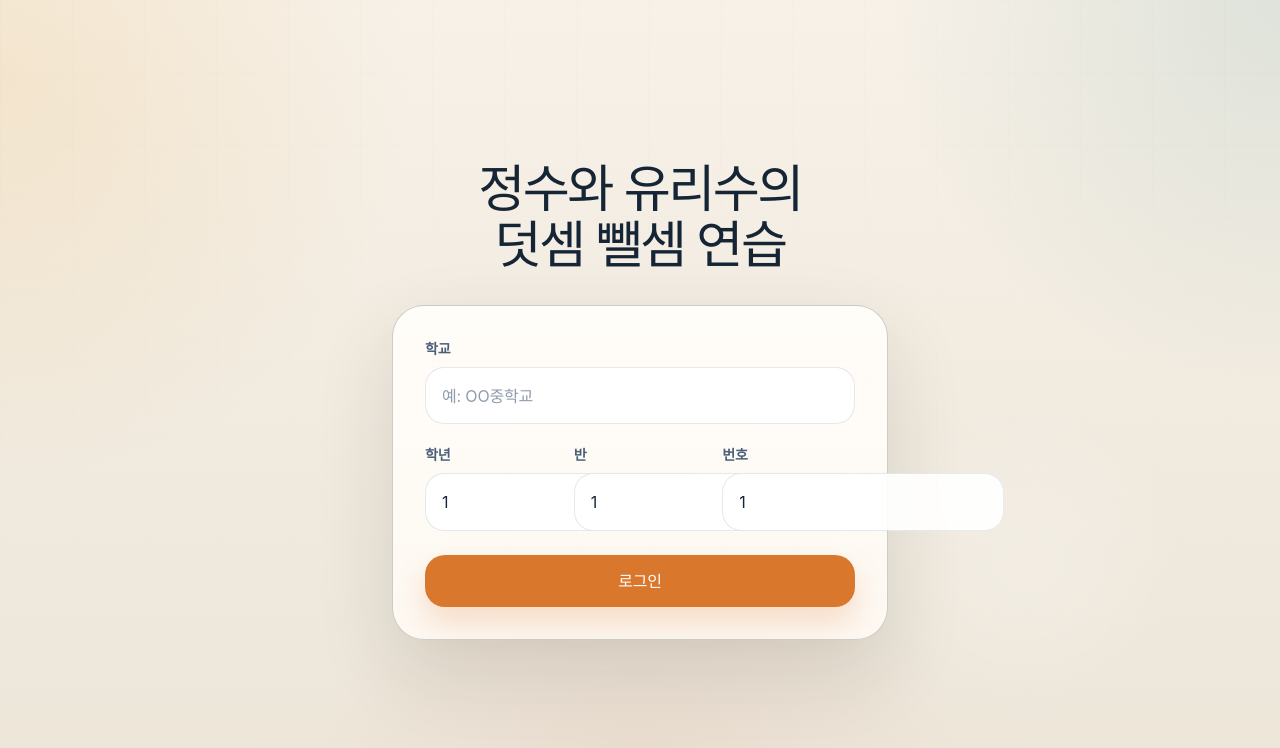
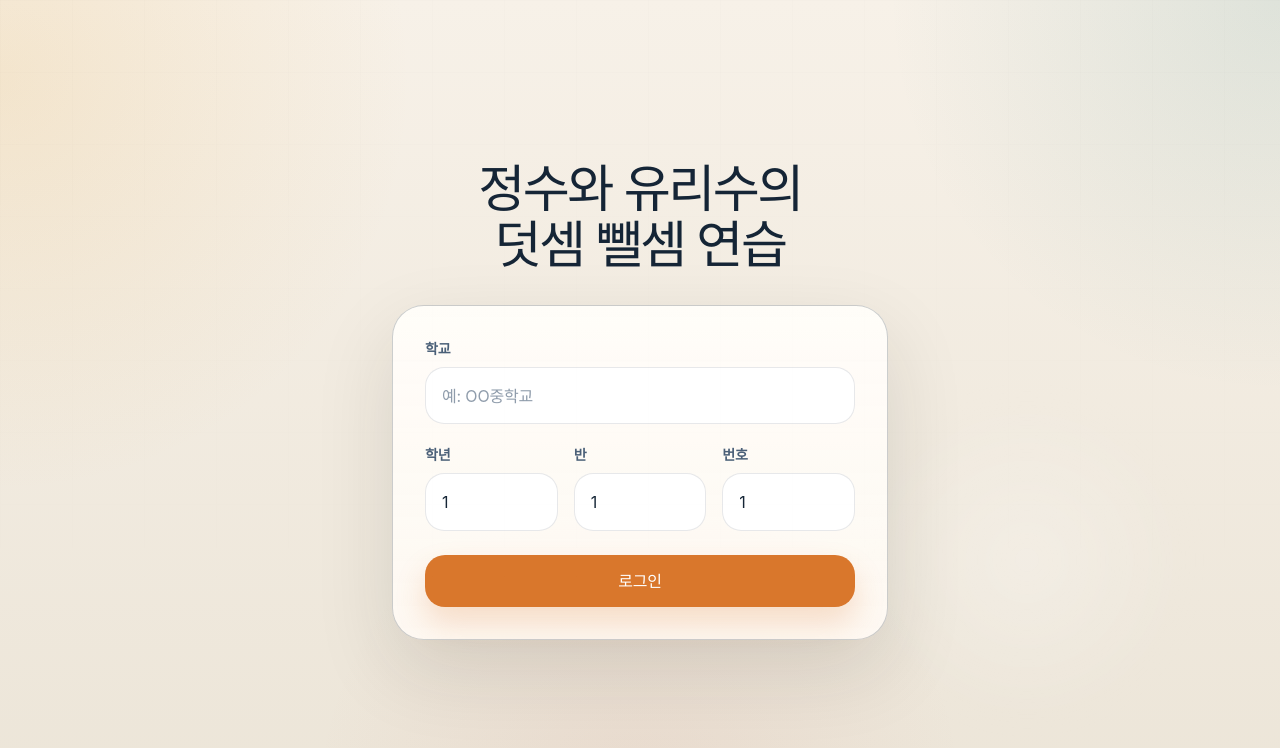
Before and after one commit to BeomjinSouth/plusminus, a Next.js app: page / in a window 1280 px wide. Shown: the top 748 px of the page. Built offline with nearby package versions, Linux system fonts and the light colour scheme; a web font is replaced by a local one.

Commit message:
fix: prevent entry form input overflow

```diff
--- a/src/app/globals.css
+++ b/src/app/globals.css
@@ -119,6 +119,8 @@ textarea {
 }
 
 .field {
+  width: 100%;
+  min-width: 0;
   min-height: 3.6rem;
   border: 1px solid var(--line);
   border-radius: 1.2rem;
--- a/src/components/entry/student-login-screen.tsx
+++ b/src/components/entry/student-login-screen.tsx
@@ -88,7 +88,7 @@ export function StudentLoginScreen() {
             </label>
 
             <div className="grid gap-4 sm:grid-cols-3">
-              <label className="grid gap-2">
+              <label className="grid min-w-0 gap-2">
                 <span className="field-label">학년</span>
                 <input
                   value={grade}
@@ -99,7 +99,7 @@ export function StudentLoginScreen() {
                 />
               </label>
 
-              <label className="grid gap-2">
+              <label className="grid min-w-0 gap-2">
                 <span className="field-label">반</span>
                 <input
                   value={classNo}
@@ -110,7 +110,7 @@ export function StudentLoginScreen() {
                 />
               </label>
 
-              <label className="grid gap-2">
+              <label className="grid min-w-0 gap-2">
                 <span className="field-label">번호</span>
                 <input
                   value={studentNo}
```
Also changed, not shown: 2 other files (tests, documents, lock files or other folders).
